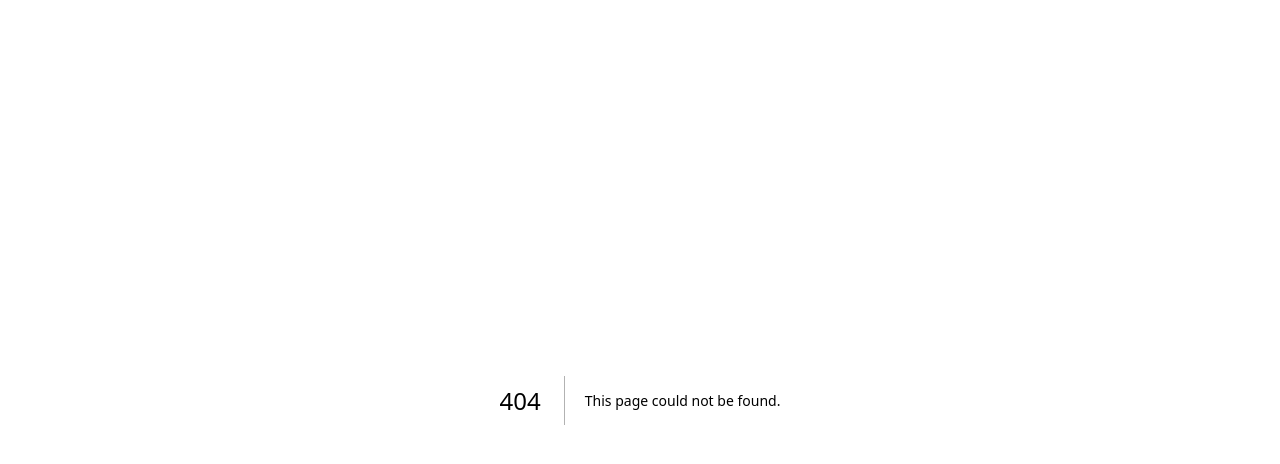
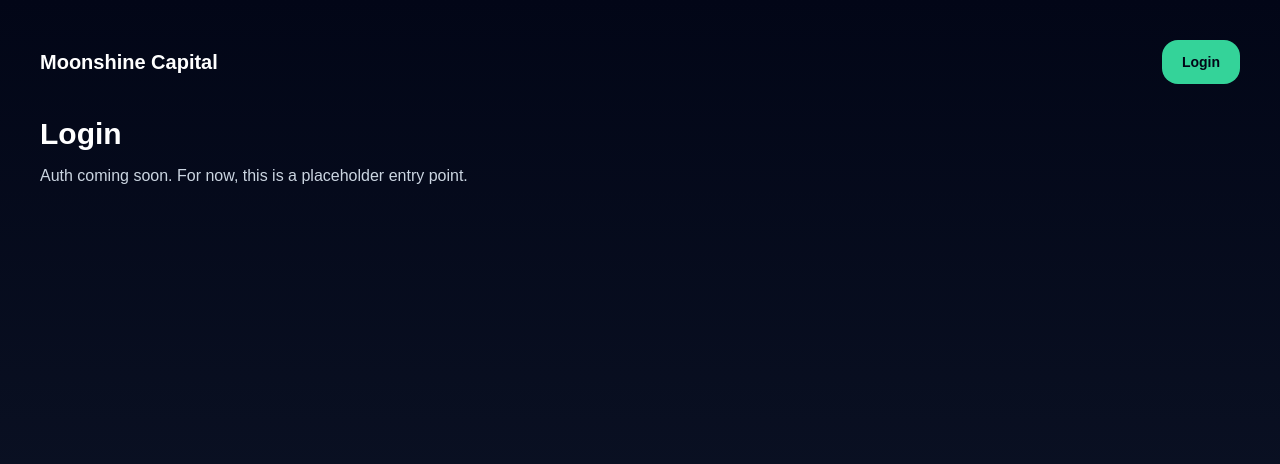
Before and after one commit to JFeimster/partner-portal, a Next.js app: page /login in a window 1280 px wide. Before the commit this address had no page. Shown: the top 464 px of the page. Built offline with nearby package versions, Linux system fonts and the light colour scheme.

Commit message:
Add login page

```diff
--- /dev/null
+++ b/app/login/page.tsx
@@ -0,0 +1,12 @@
+import { PublicShell } from '@/components/layout/public-shell';
+
+export default function LoginPage() {
+  return (
+    <PublicShell>
+      <div className="max-w-md">
+        <h1 className="text-3xl font-black">Login</h1>
+        <p className="mt-3 text-slate-300">Auth coming soon. For now, this is a placeholder entry point.</p>
+      </div>
+    </PublicShell>
+  );
+}
```
